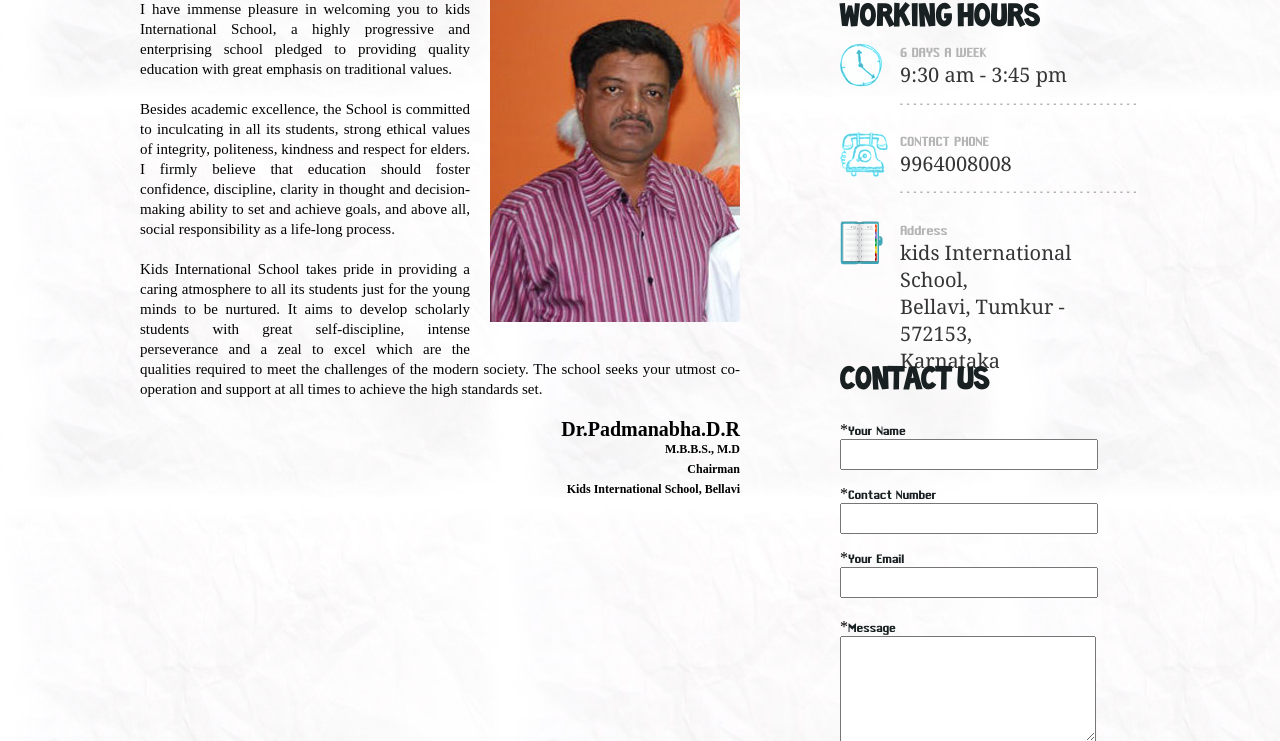
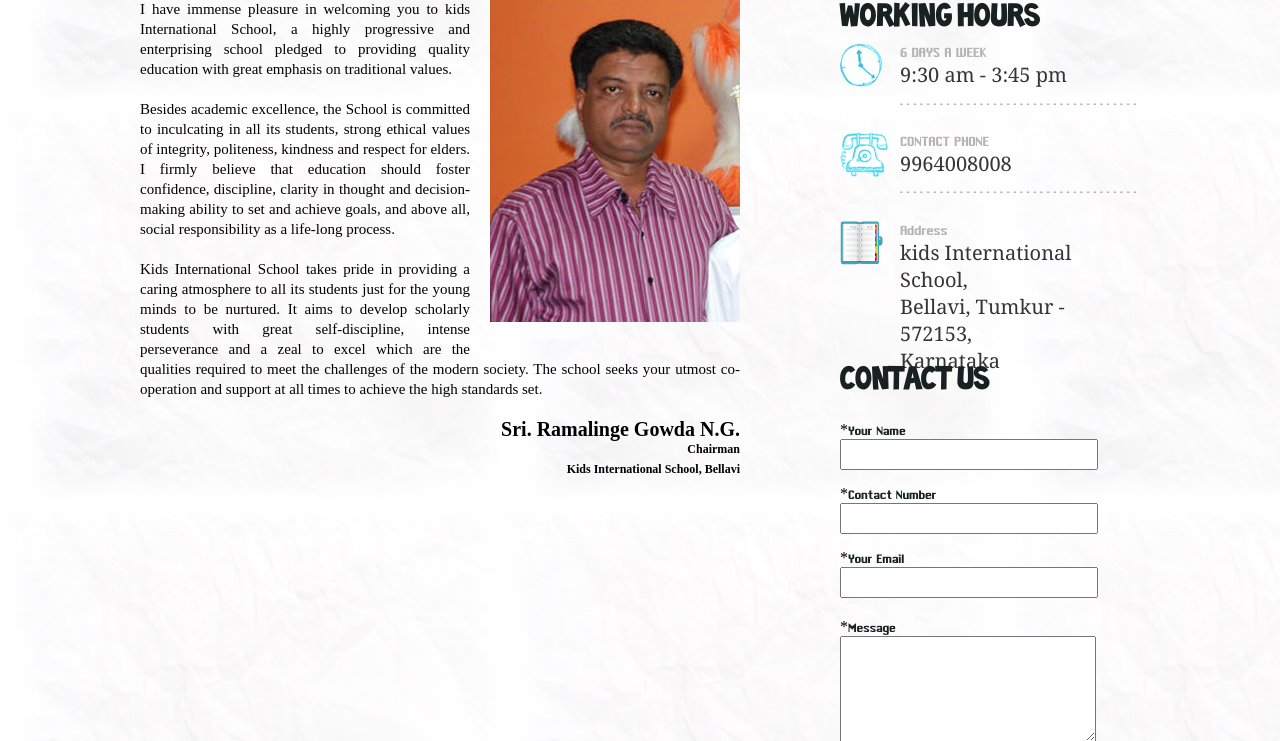
Before and after one commit to arjunkabra/Kids-International-School, a PHP site: page /chairmanmessage in a window 1280 px wide. Shown: the part 303-1044 px from the top of the page. Run offline with PHP 8.4, Linux system fonts and the light colour scheme; some web fonts are replaced.

Commit message:
Changed the chairman name

```diff
--- a/chairmanmessage.php
+++ b/chairmanmessage.php
@@ -43,7 +43,7 @@
 <p>&nbsp;</p>
 <p>Kids International School takes pride in providing a caring atmosphere to all its students just for the young minds to be nurtured. It aims to develop scholarly students with great self-discipline, intense perseverance and a zeal to excel which are the qualities required to meet the challenges of the modern society. The school seeks your utmost co-operation and support at all times to achieve the high standards set.</p>
 <p>&nbsp;</p>
-<h6>Dr.Padmanabha.D.R<br /><span class="qlfy">M.B.B.S., M.D<br />Chairman<br />Kids International School, Bellavi</span></h6>
+<h6>Sri. Ramalinge Gowda N.G.<br /><span class="qlfy">Chairman<br />Kids International School, Bellavi</span></h6>
 
 </div>
 <div class="contentindexRight">
```
